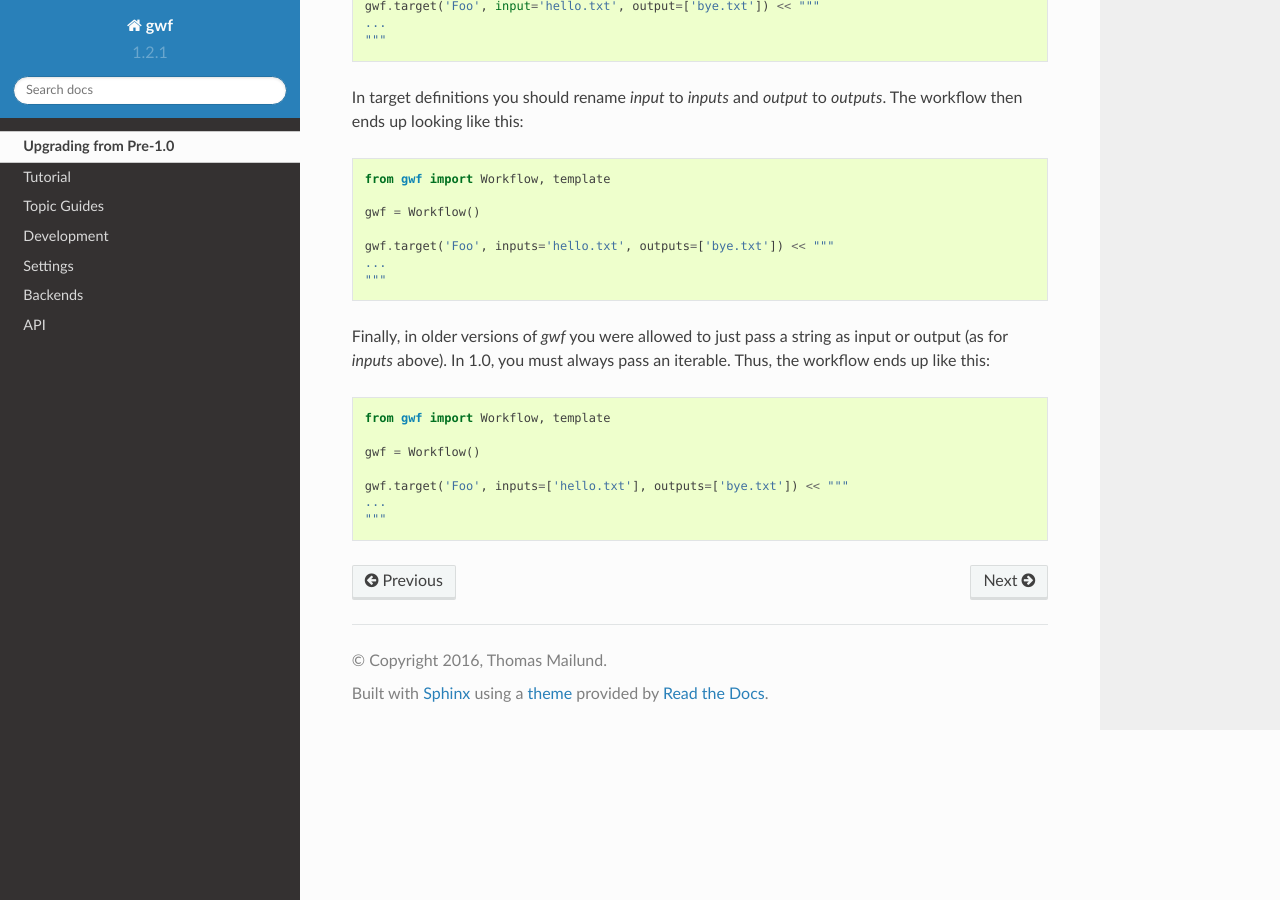
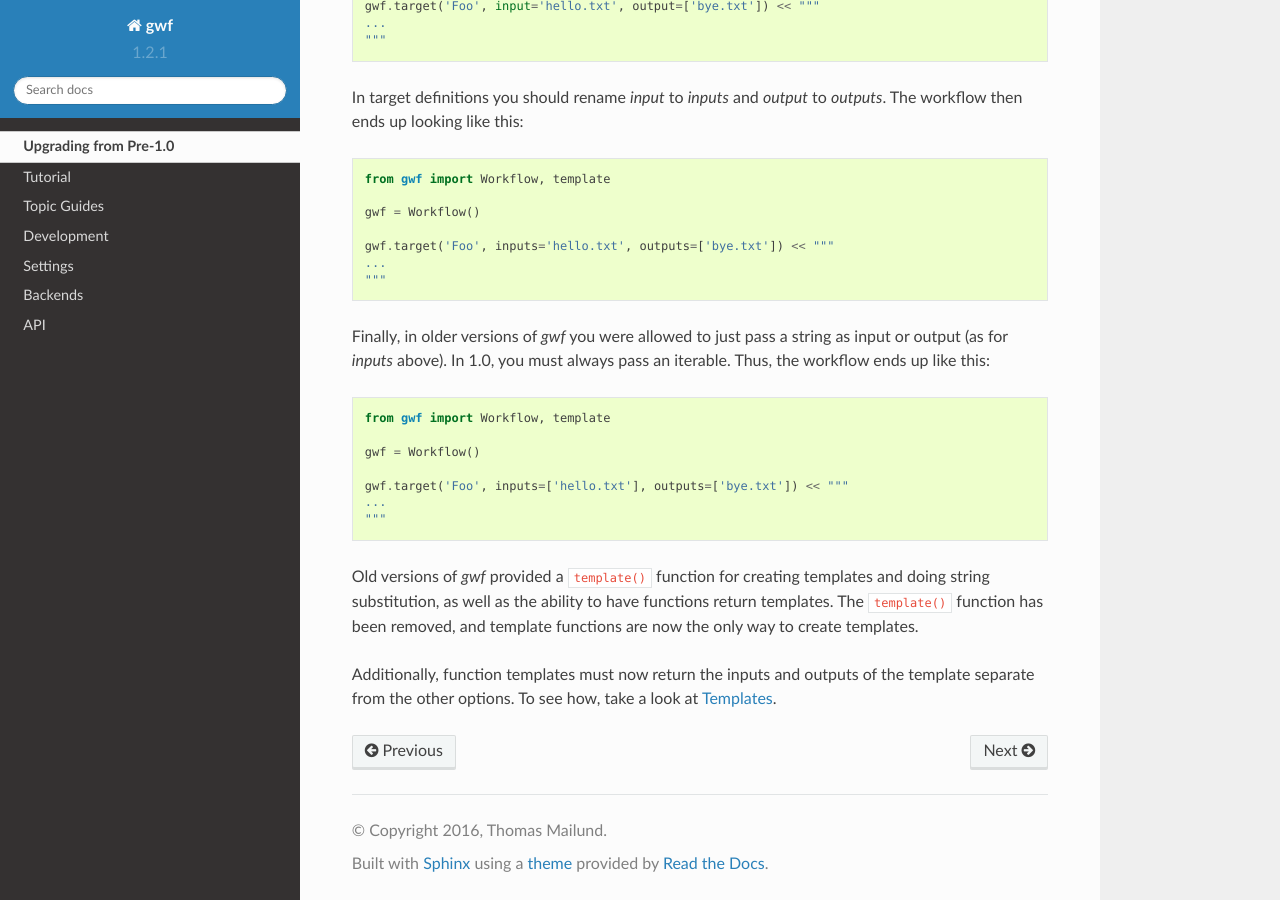
Before and after one commit to gwforg/gwf, a Sphinx documentation site: the page built from docs/upgrading_from_pre_1.0.rst, in a window 1280 px wide and 900 px high, scrolled down 1037 px. Built offline with Sphinx 7.4.7 and the Read the Docs theme 2.0.0, drawn with Linux system fonts in a browser that asks for light colours.

Commit message:
Fix up docs a bit.

```diff
--- a/docs/topic-guides/templates.rst
+++ b/docs/topic-guides/templates.rst
@@ -38,7 +38,9 @@ Let's rewrite our workflow from before with a template. First, we'll define the
         spec = """./transform_photo {}""".format(path)
         return inputs, outputs, options, spec
 
-Or if we wanted to return an :class:`AnonymousTarget`::
+Or if we wanted to return an :class:`AnonymousTarget` (note that you need to import it first)::
+
+    from gwf import AnonymousTarget
 
     def transform_photo(path):
         inputs = [path]
--- a/docs/upgrading_from_pre_1.0.rst
+++ b/docs/upgrading_from_pre_1.0.rst
@@ -65,3 +65,12 @@ the workflow ends up like this::
     gwf.target('Foo', inputs=['hello.txt'], outputs=['bye.txt']) << """
     ...
     """
+
+Old versions of *gwf* provided a ``template()`` function for creating templates
+and doing string substitution, as well as the ability to have functions return
+templates. The ``template()`` function has been removed, and template functions
+are now the only way to create templates.
+
+Additionally, function templates must now return the inputs and outputs of the
+template separate from the other options. To see how, take a look at
+:ref:`templates`.
```
